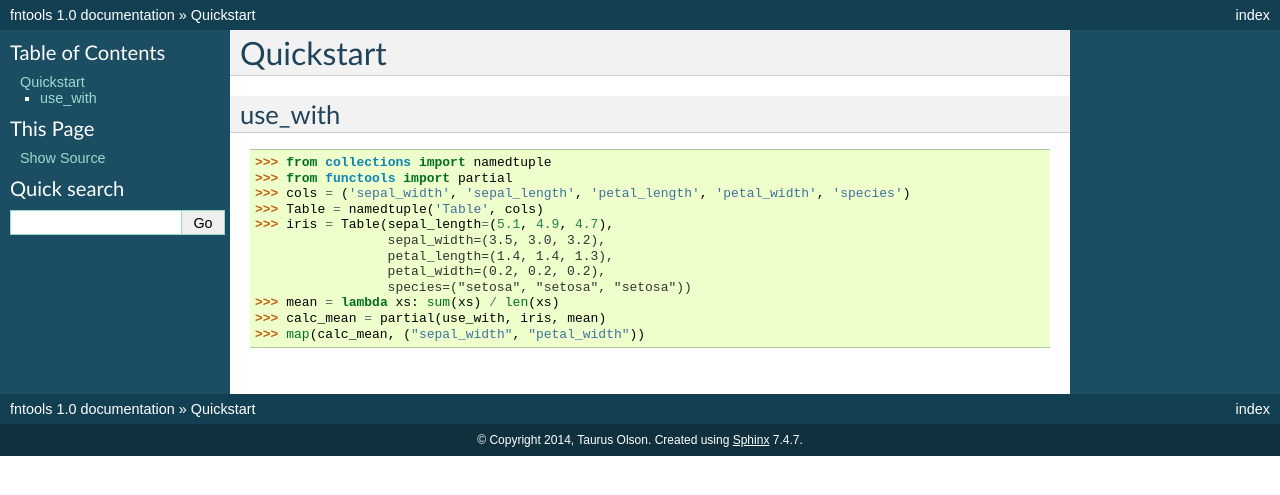
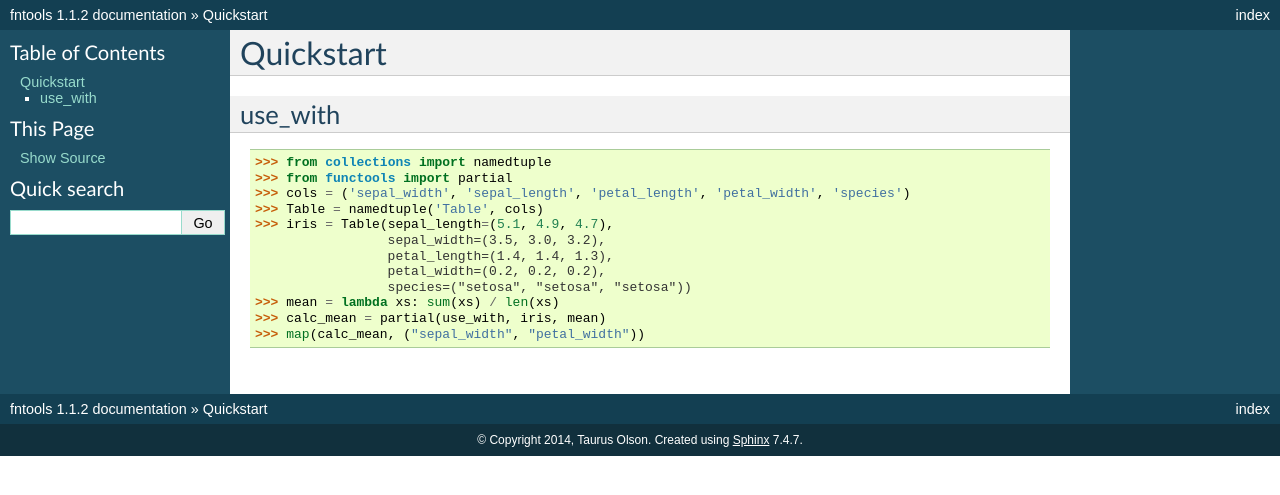
Before and after one commit to TaurusOlson/fntools, a Sphinx documentation site: the page built from docs/quickstart.rst, in a window 1280 px wide. Shown: the top 495 px of the page. Built offline with Sphinx 7.4.7, drawn with Linux system fonts in a browser that asks for light colours.

Commit message:
Use default theme and update version in conf.py

```diff
--- a/docs/conf.py
+++ b/docs/conf.py
@@ -58,9 +58,9 @@
 # built documents.
 #
 # The short X.Y version.
-version = '1.0'
+version = '1.1.2'
 # The full version, including alpha/beta/rc tags.
-release = '1.0'
+release = '1.1.2'
 
 # The language for content autogenerated by Sphinx. Refer to documentation
 # for a list of supported languages.
@@ -111,13 +111,12 @@
 # further.  For a list of options available for each theme, see the
 # documentation.
 #html_theme_options = {}
-html_theme_options = {
-'navbar_title': "fntools",
-'navbar_site_name': "Site",
-'bootswatch_theme': "flatly",
-'bootstrap_version': "3",
-
-}
+# html_theme_options = {
+# 'navbar_title': "fntools",
+# 'navbar_site_name': "Site",
+# 'bootswatch_theme': "flatly",
+# 'bootstrap_version': "3",
+# }
 
 # Add any paths that contain custom themes here, relative to this directory.
 #html_theme_path = []
```
